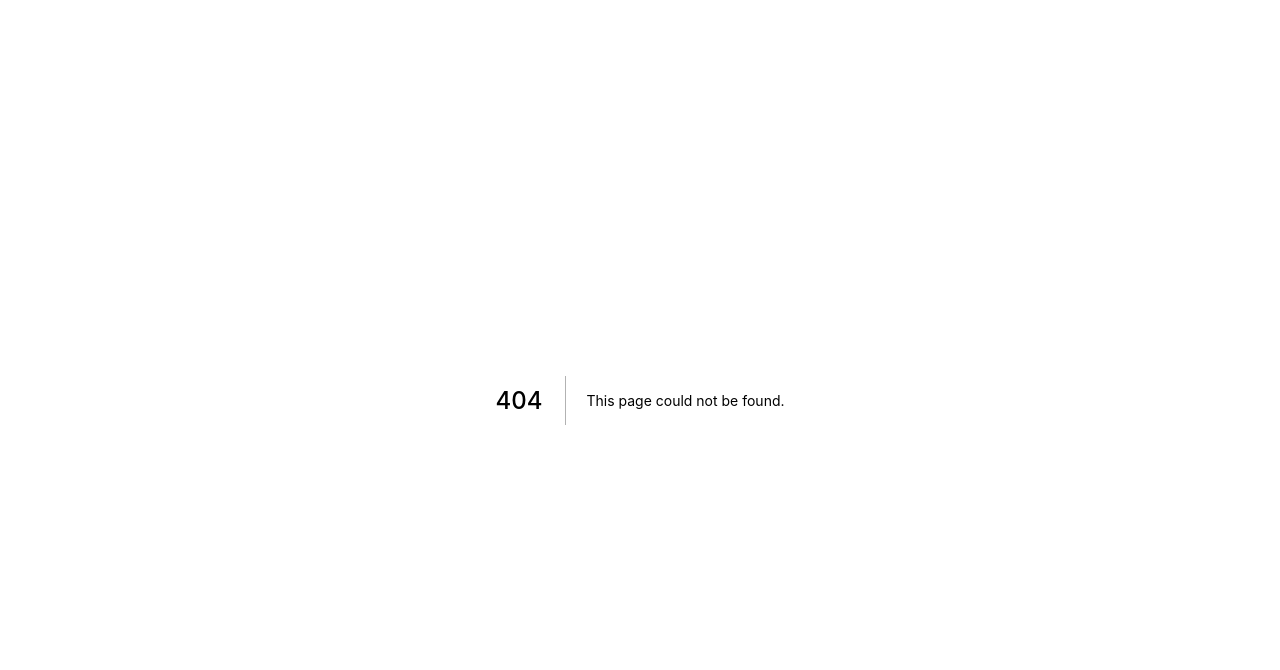
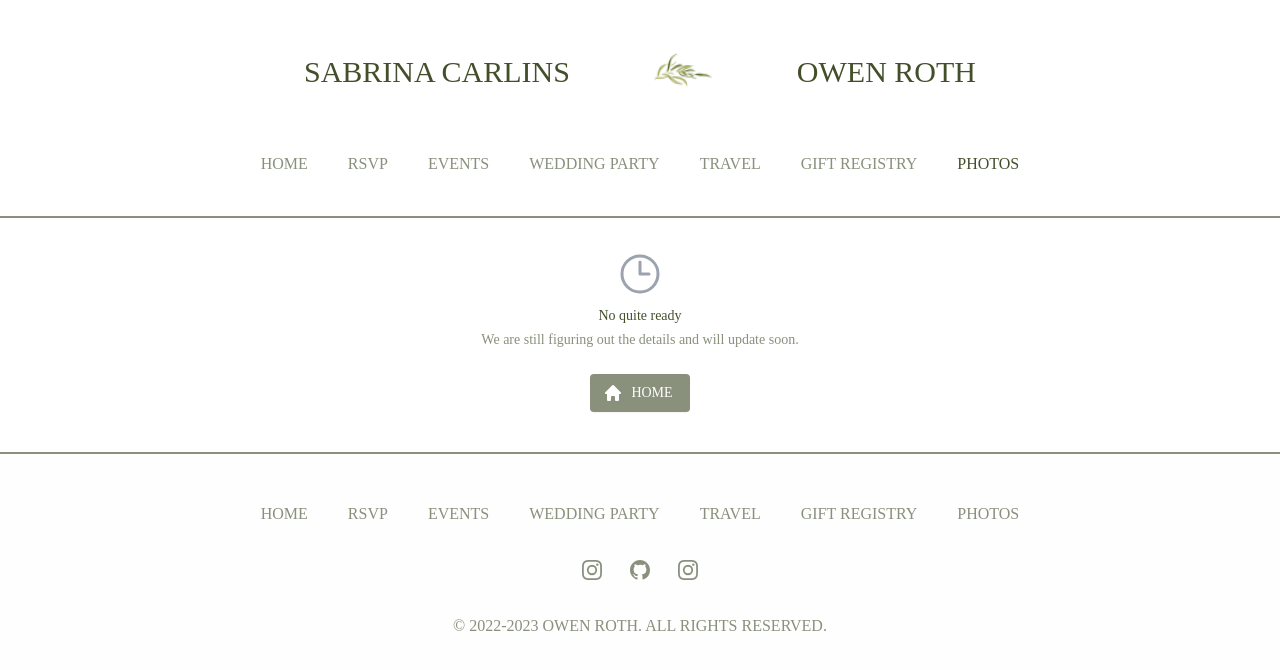
Before and after one commit to oroth8/owensabrina, a Next.js app: page /photos in a window 1280 px wide. Before the commit this address had no page. Shown: the top 670 px of the page. Built offline with nearby package versions, Linux system fonts and the light colour scheme; a web font is replaced by a local one.

Commit message:
added photos nav

```diff
--- a/navLinks.js
+++ b/navLinks.js
@@ -1,10 +1,11 @@
 export const navigation = {
-    main: [
-      { name: 'Home', href: '/' },
-      { name: 'RSVP', href: '/RSVP' },
-      { name: 'Events', href: '/events' },
-      { name: 'Wedding Party', href: '/wedding-party' },
-      { name: 'Travel', href: '/travel' },
-      { name: 'Gift Registry', href: '/registry' },
-    ],
-  }
+  main: [
+    { name: "Home", href: "/" },
+    { name: "RSVP", href: "/RSVP" },
+    { name: "Events", href: "/events" },
+    { name: "Wedding Party", href: "/wedding-party" },
+    { name: "Travel", href: "/travel" },
+    { name: "Gift Registry", href: "/registry" },
+    { name: "Photos", href: "/photos" },
+  ],
+};
--- /dev/null
+++ b/pages/photos.tsx
@@ -0,0 +1,22 @@
+import type { ReactElement } from "react";
+import Layout from "../components/nav/Layout";
+import type { NextPageWithLayout } from "./_app";
+import Nav from "../components/nav/Nav";
+import Empty from "../components/Empty";
+import Tags from "../components/Tags";
+
+const Page: NextPageWithLayout = () => {
+  return (
+    <>
+    <Tags title={"Registry"} description={"Registry for Sabrina and Owen's wedding September 9th, 2023"} />
+    <Nav/>
+   <Empty/>
+    </>
+  );
+};
+
+Page.getLayout = function getLayout(page: ReactElement) {
+  return <Layout>{page}</Layout>;
+};
+
+export default Page;
```
